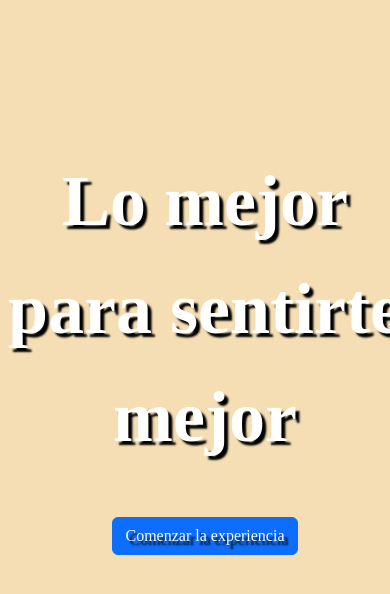
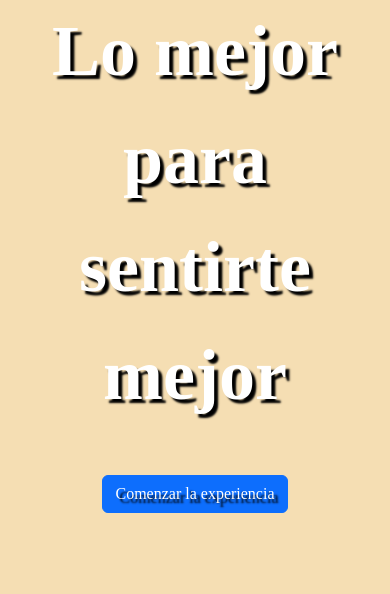
Before and after one commit to LaresSebastian/Entrega-final, a website: page index.html in a window 390 px wide. Shown: the part 88-682 px from the top of the page. Drawn offline with nearby package versions, Linux system fonts and the light colour scheme.

Commit message:
finalizado

```diff
--- a/scss/base/_accesos.scss
+++ b/scss/base/_accesos.scss
@@ -6,8 +6,7 @@
     }
 
     @media screen and (max-width: 799px) {
-        height: 691px;
-        width: 400px;
+        height: 500px;
     }
     background-size: cover;
     color: white;
```
Also changed, not shown: css/style.css, 1 other file.
